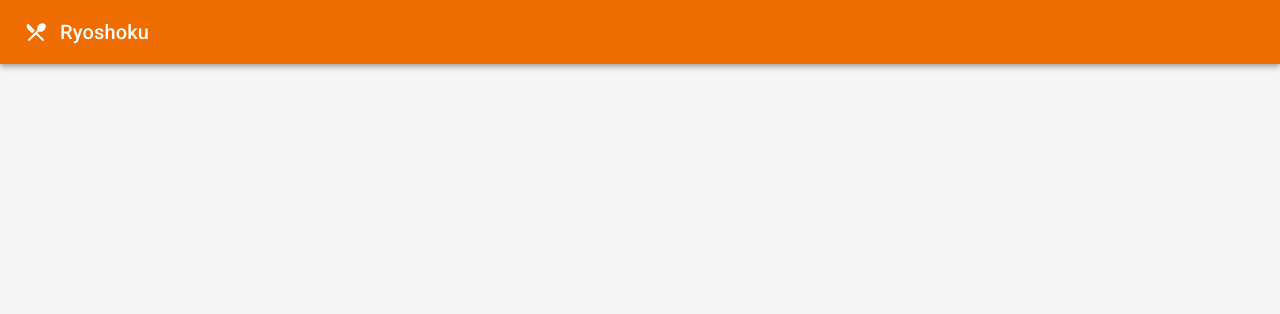
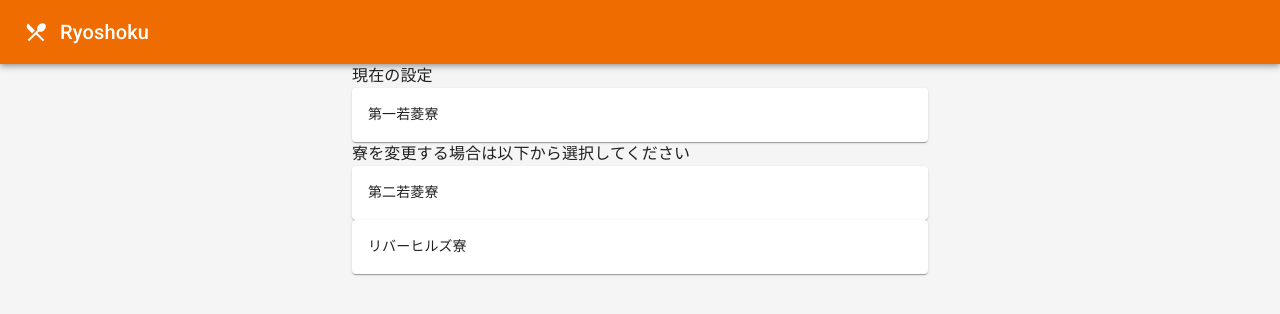
Before and after one commit to tat3/ryoshoku-front, a React (Create React App) app: page /dormitory in a window 1280 px wide. Shown: the top 314 px of the page. Built offline with nearby package versions, Linux system fonts and the light colour scheme.

Commit message:
add choose dormitory page

```diff
--- a/src/App.tsx
+++ b/src/App.tsx
@@ -5,6 +5,7 @@ import TopBar from './components/TopBar'
 import { Theme, withStyles, WithStyles } from '@material-ui/core';
 import { SPACE } from './defaultStyles'
 import Home from './pages/Home'
+import ChooseDormitory from './pages/ChooseDormitory'
 
 const styles = (theme: Theme) => ({
   root: {
@@ -24,6 +25,7 @@ class App extends React.Component<WithStyles<typeof styles>> {
         <BrowserRouter>
           <Container maxWidth="sm" className={classes.container}>
             <Route exact path='/' component={Home} />
+            <Route exact path='/dormitory' component={ChooseDormitory} />
           </Container>
         </BrowserRouter>
       </div>
--- /dev/null
+++ b/src/pages/ChooseDormitory.tsx
@@ -0,0 +1,41 @@
+import React from 'react';
+import { Theme, WithStyles, withStyles, Typography, Card, CardActionArea, CardContent } from '@material-ui/core';
+
+import { Dormitory, Wakabishi1, Wakabishi2, RiverHills } from '../types/dormitory'
+
+const styles = (theme: Theme) => ({
+  card: {},
+  typeName: {}
+})
+
+class ChooseDormitory extends React.Component<WithStyles<typeof styles>> {
+  card = (classes: Record<any, string>, dormitory: Dormitory) => (
+    <Card className={classes.card}>
+      <CardActionArea>
+        <CardContent>
+          <Typography component='h3' variant='subtitle2' className={classes.typeName}>
+            { dormitory.name }
+          </Typography>
+        </CardContent>
+      </CardActionArea>
+    </Card>
+  )
+  render () {
+    const { classes } = this.props
+    return (
+      <div>
+        <Typography>
+          現在の設定
+        </Typography>
+        { this.card(classes, Wakabishi1) }
+        <Typography>
+          寮を変更する場合は以下から選択してください
+        </Typography>
+        { this.card(classes, Wakabishi2) }
+        { this.card(classes, RiverHills) }
+      </div>
+    )
+  }
+}
+
+export default withStyles(styles)(ChooseDormitory)
--- /dev/null
+++ b/src/types/dormitory.ts
@@ -0,0 +1,19 @@
+export type Dormitory = {
+  name: string,
+  mdurl: string
+}
+
+export const Wakabishi1: Dormitory = {
+  name: '第一若菱寮',
+  mdurl: 'https://www.m-dmeal.com/S-itami008-JYBFE_jpahbXmFsh4m396APWmYEFDN-E/login.aspx?p=mdmealITM008'
+}
+
+export const Wakabishi2: Dormitory = {
+  name: '第二若菱寮',
+  mdurl: ''
+}
+
+export const RiverHills: Dormitory = {
+  name: 'リバーヒルズ寮',
+  mdurl: ''
+}
```
